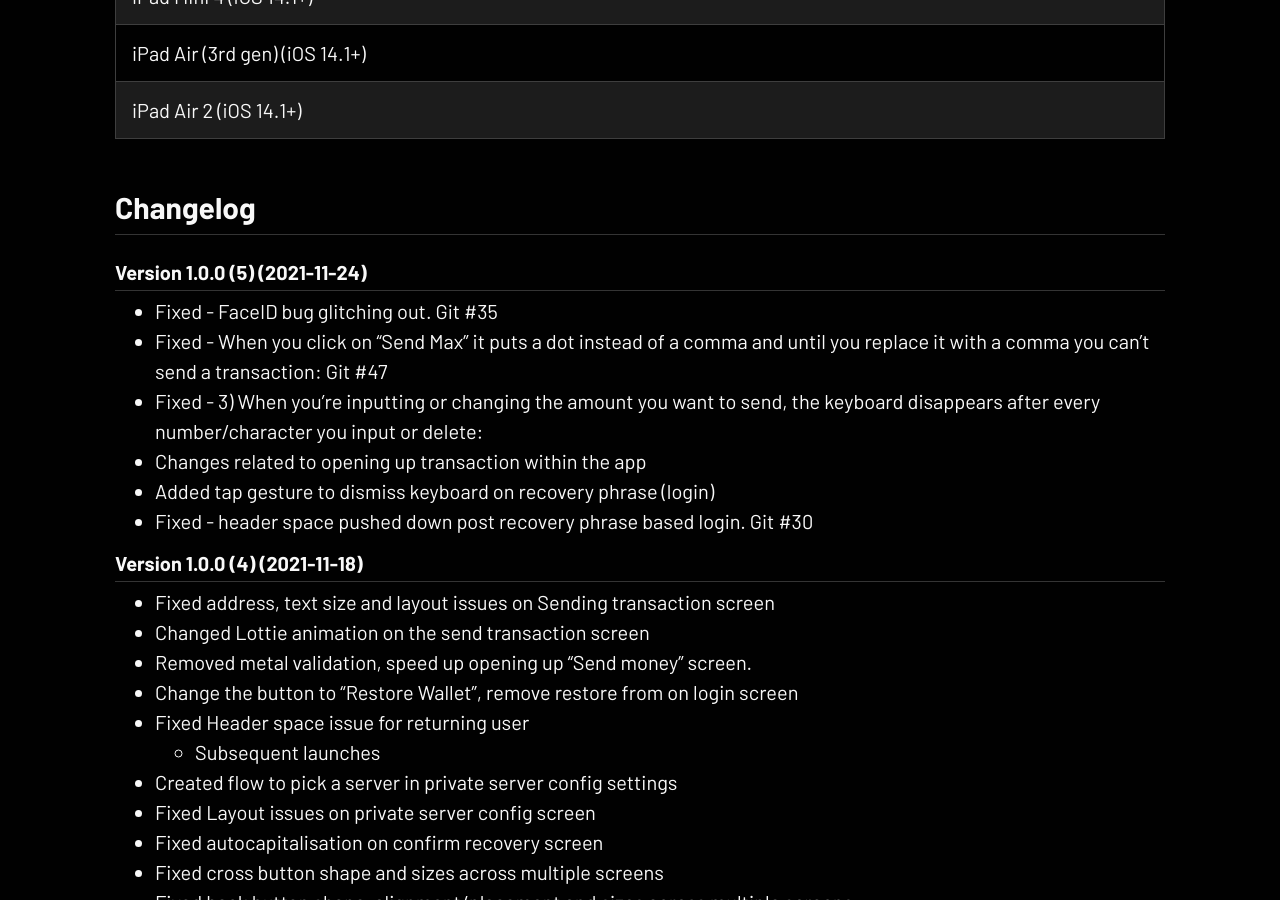
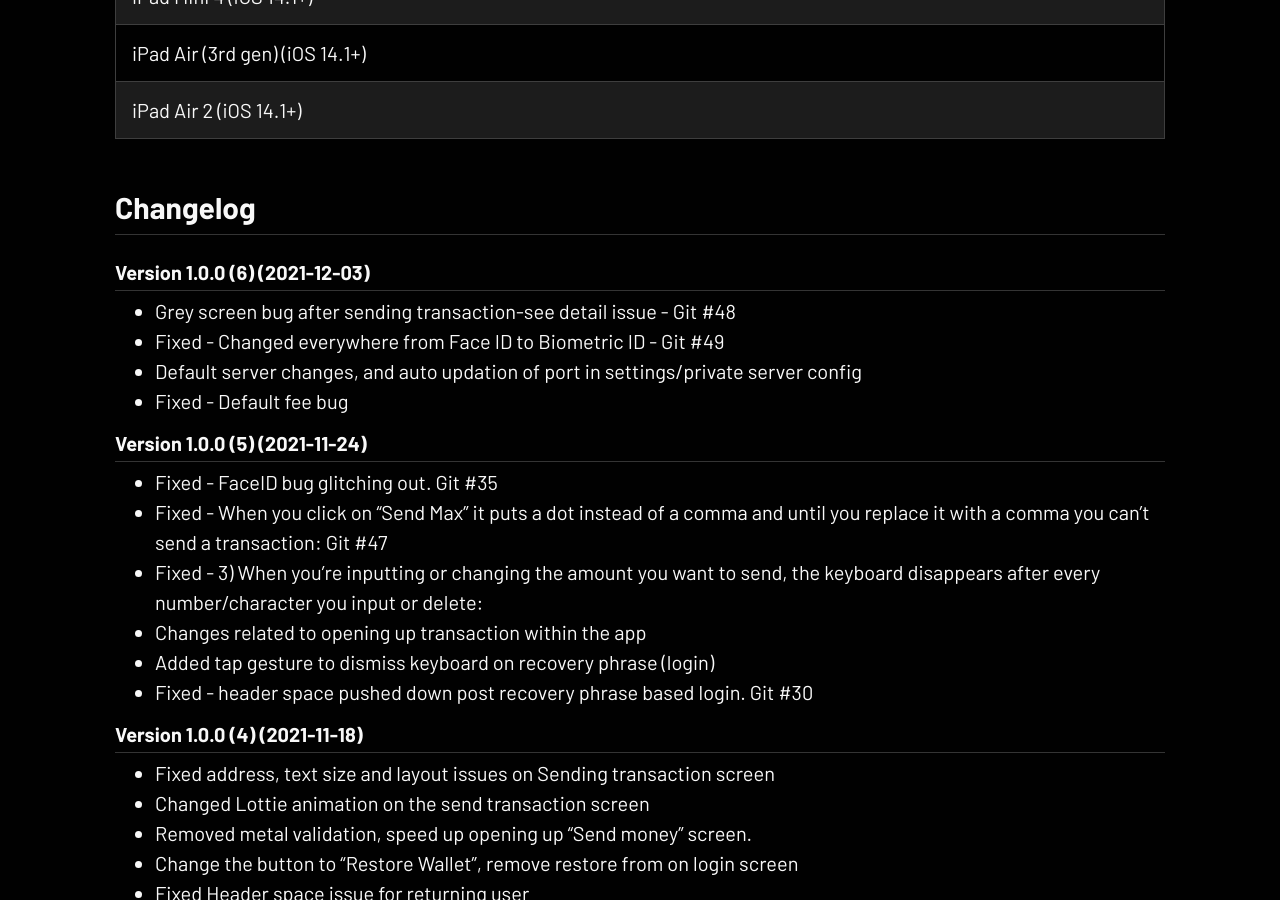
Before and after one commit to Meshbits/piratewallet.github.io, a Jekyll site: the page built from appinfo/index.md, in a window 1280 px wide and 900 px high, scrolled down 1867 px. Built offline with Jekyll 4.4.1, drawn with Linux system fonts in a browser that asks for light colours; our own code applies the rules of GitHub Pages for plain Markdown files.

Commit message:
changelog update

```diff
--- a/appinfo/index.md
+++ b/appinfo/index.md
@@ -42,6 +42,13 @@ layout: post
 
 
 # Changelog
+
+#### Version 1.0.0 (6) (2021-12-03)
+
+- Grey screen bug after sending transaction-see detail issue - Git #48
+- Fixed - Changed everywhere from Face ID to Biometric ID  - Git #49
+- Default server changes, and auto updation of port in settings/private server config
+- Fixed - Default fee bug
 
 #### Version 1.0.0 (5) (2021-11-24)
 
```
